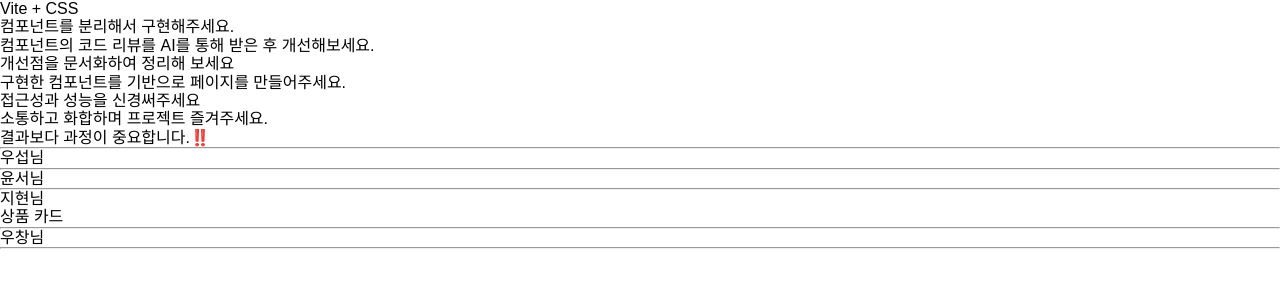
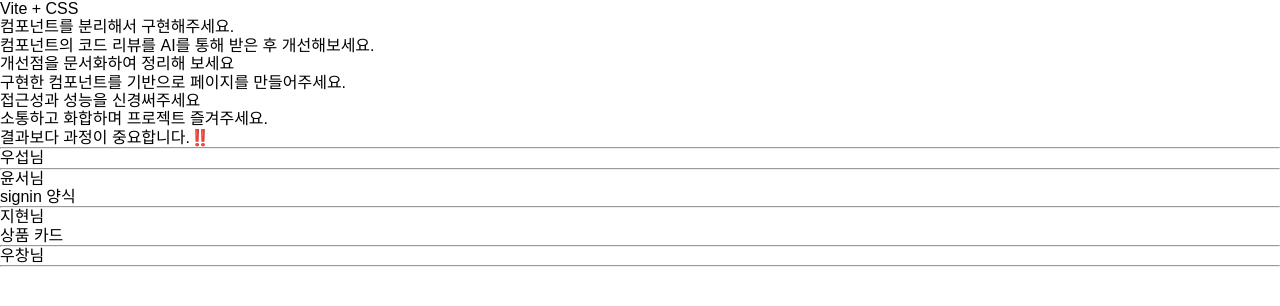
Before and after one commit to FRONTENDBOOTCAMP-14th/ui-project-team5, a website built with Vite: page index.html in a window 1280 px wide. Built offline with nearby package versions, Linux system fonts and the light colour scheme; files whose address does not match are found by name; a web font is replaced by a local one.

Commit message:
[INIT] 파일 세팅(index, directory)

```diff
--- a/index.html
+++ b/index.html
@@ -29,7 +29,7 @@
     <hr />
     <h3>윤서님</h3>
     <ul>
-      <li><a href=""></a></li>
+      <li><a href="./src/components/sign-in-components.html">signin 양식</a></li>
     </ul>
     <hr />
     <h3>지현님</h3>
```
Also changed, not shown: 3 other files.
